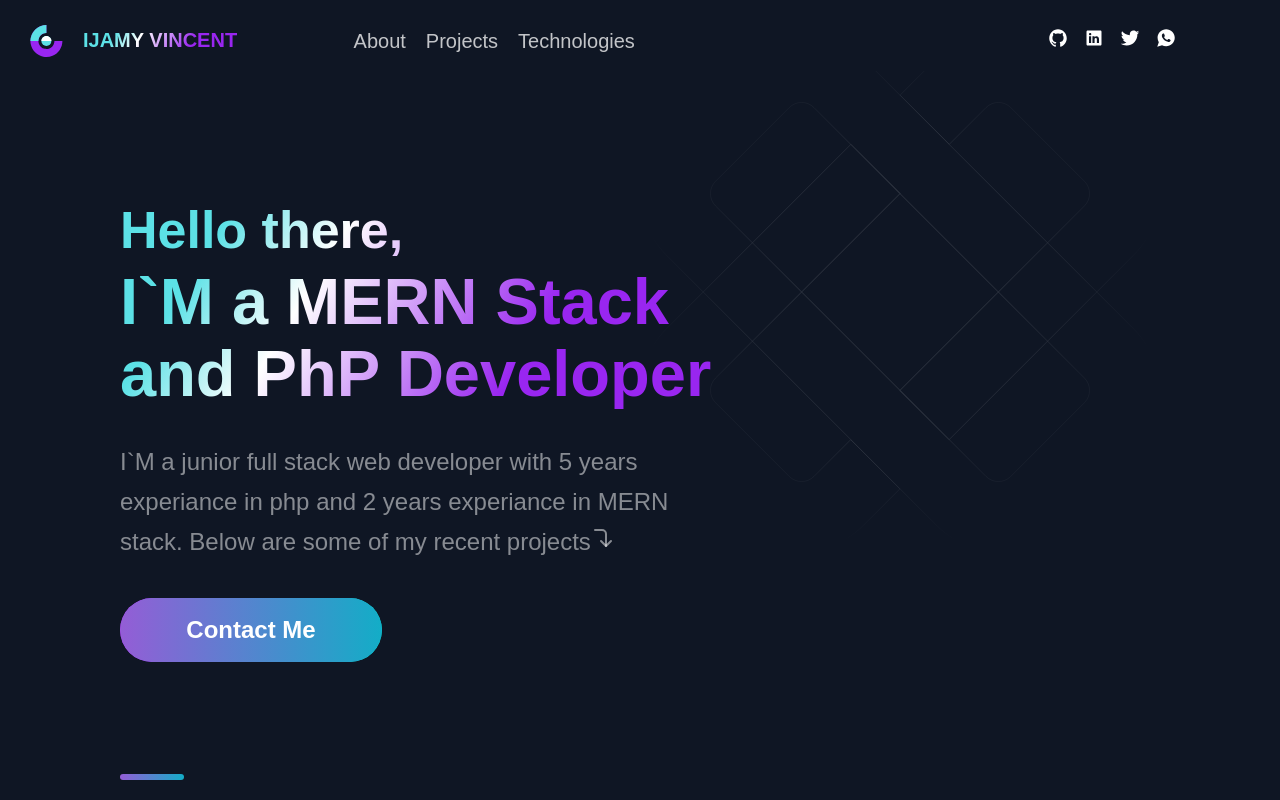
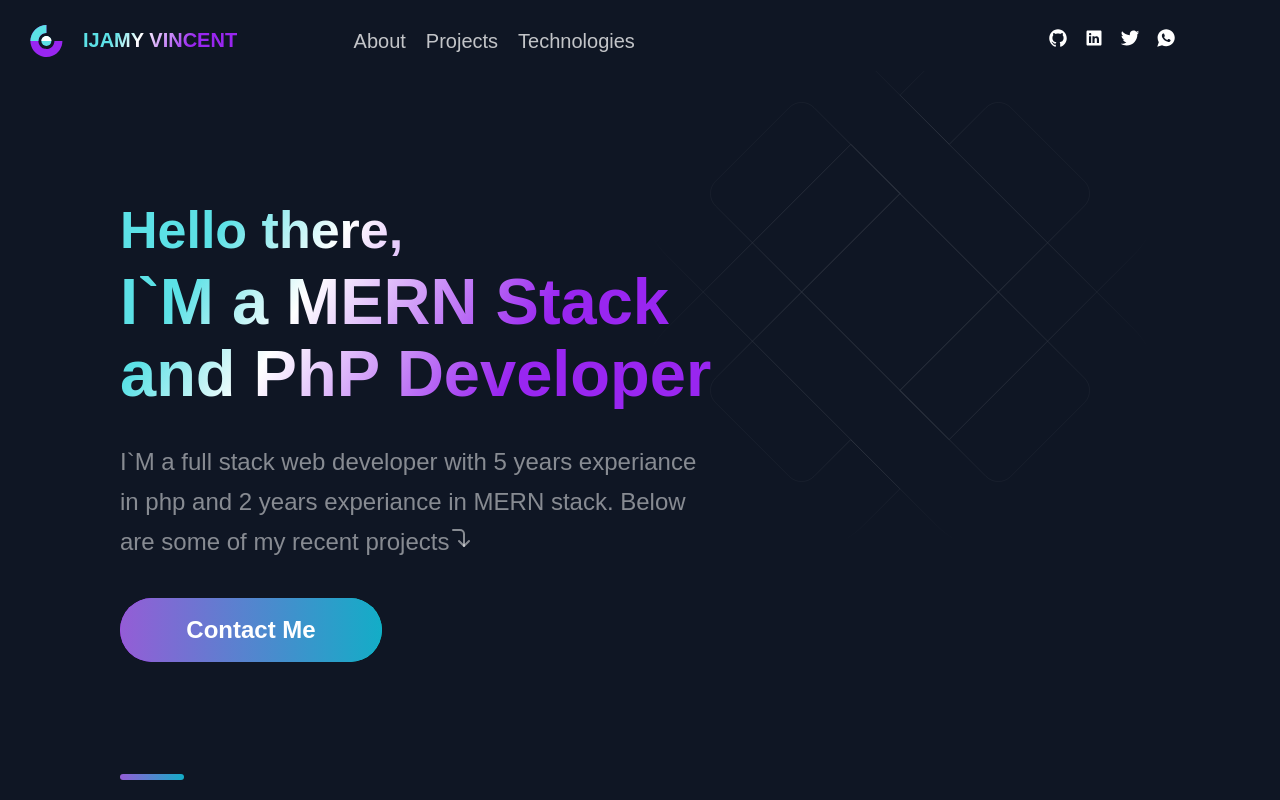
Before and after one commit to sandaji/My-Portfolio, a Next.js app: page / in a window 1280 px wide. Shown: the top 800 px of the page. Built offline with nearby package versions, Linux system fonts and the light colour scheme.

Commit message:
fixed hero section

```diff
--- a/package.json
+++ b/package.json
@@ -8,11 +8,11 @@
     "start": "next start"
   },
   "dependencies": {
-    "next": "13.1.5",
+    "next": "13.4.4",
     "react": "18.2.0",
     "react-dom": "18.2.0",
-    "styled-components": "^5.3.6",
+    "styled-components": "^5.3.11",
     "styled-normalize": "^8.0.7",
-    "react-icons": "^4.7.1"
+    "react-icons": "^4.9.0"
   }
 }
--- a/src/components/Hero.js
+++ b/src/components/Hero.js
@@ -13,7 +13,7 @@ const Hero = (props) => (
           I`M a MERN Stack <br /> and PhP Developer
         </SectionTitle>
         <SectionText>
-          I`M a junior full stack web developer with 5 years experiance in php and 2 years experiance in MERN stack.
+          I`M a full stack web developer with 5 years experiance in php and 2 years experiance in MERN stack.
           Below are some of my recent projects<FiCornerRightDown />
         </SectionText>
         <Button onClick={props.handleClick}>Contact Me</Button>
--- a/src/styles/HeroStyles.js
+++ b/src/styles/HeroStyles.js
@@ -2,19 +2,17 @@ import styled from 'styled-components';
 
 export const LeftSection = styled.div`
   width: 100%;
-  padding-top:10rem;
+  padding-top: 10rem;
   @media ${(props) => props.theme.breakpoints.sm} {
     width: 80%;
     display: flex;
     flex-direction: column;
-
-    margin: 0 auto;
+    // padding-top: 10rem;
+    margin: 3rem auto;
   }
   @media ${(props) => props.theme.breakpoints.md} {
     width: 100%;
     display: flex;
     flex-direction: column;
-
-    margin: 0 auto;
-  }
+   }
 `;
```
